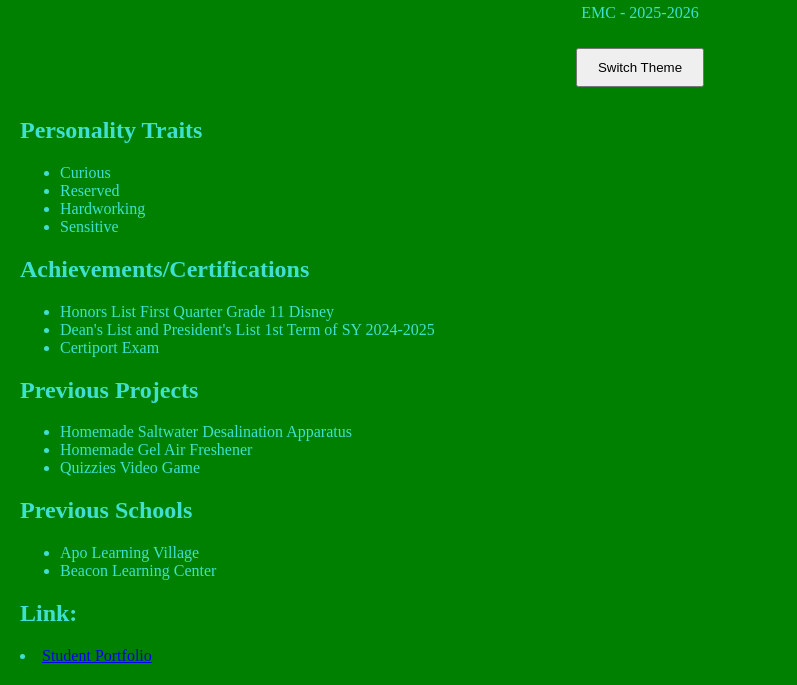
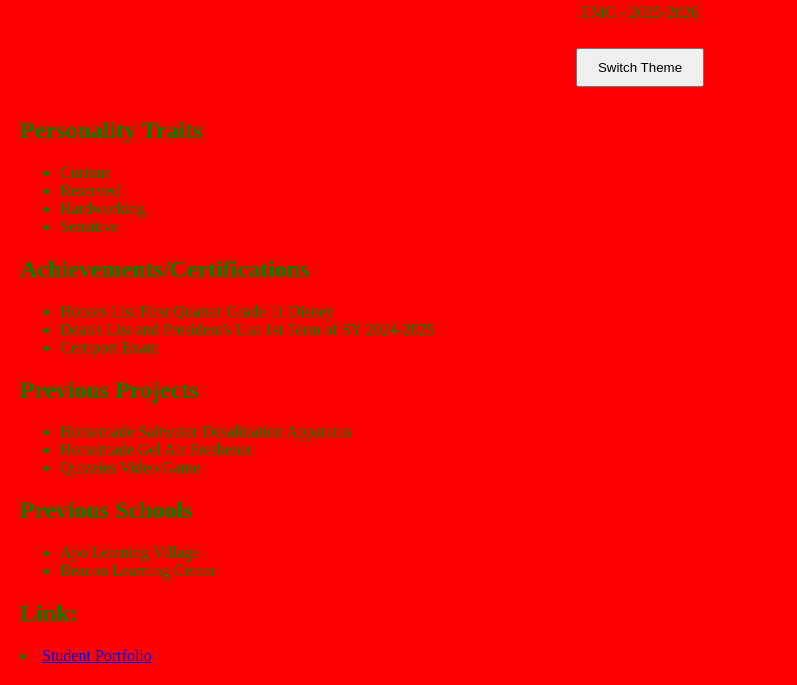
Before and after one commit to JoaquinFranzPayumo/Portfolio_Work, a plain HTML site: page index.html in a window 1280 px wide. Shown: the part 266-951 px from the top of the page, without its empty margins (0-797 px from the left). Drawn offline with Linux system fonts and the light colour scheme.

Commit message:
Change body background and text colors in CSS

```diff
--- a/style.css
+++ b/style.css
@@ -1,8 +1,8 @@
 /* Default Green Theme */
 body {
 	font-family: "Rockwell", "Roboto Slab", serif;
-	background-color: #008000;
-	color: #40e0d0;
+	background-color: #ff0000;
+	color: #008000;
 	margin: 0;
 	padding: 20px;
 }
@@ -26,5 +26,5 @@ button {
 /* Blue Theme */
 body.blue {
 	background-color: #0000ff;
-	color: #800080;
+	color: #ffa500;
 }
```
